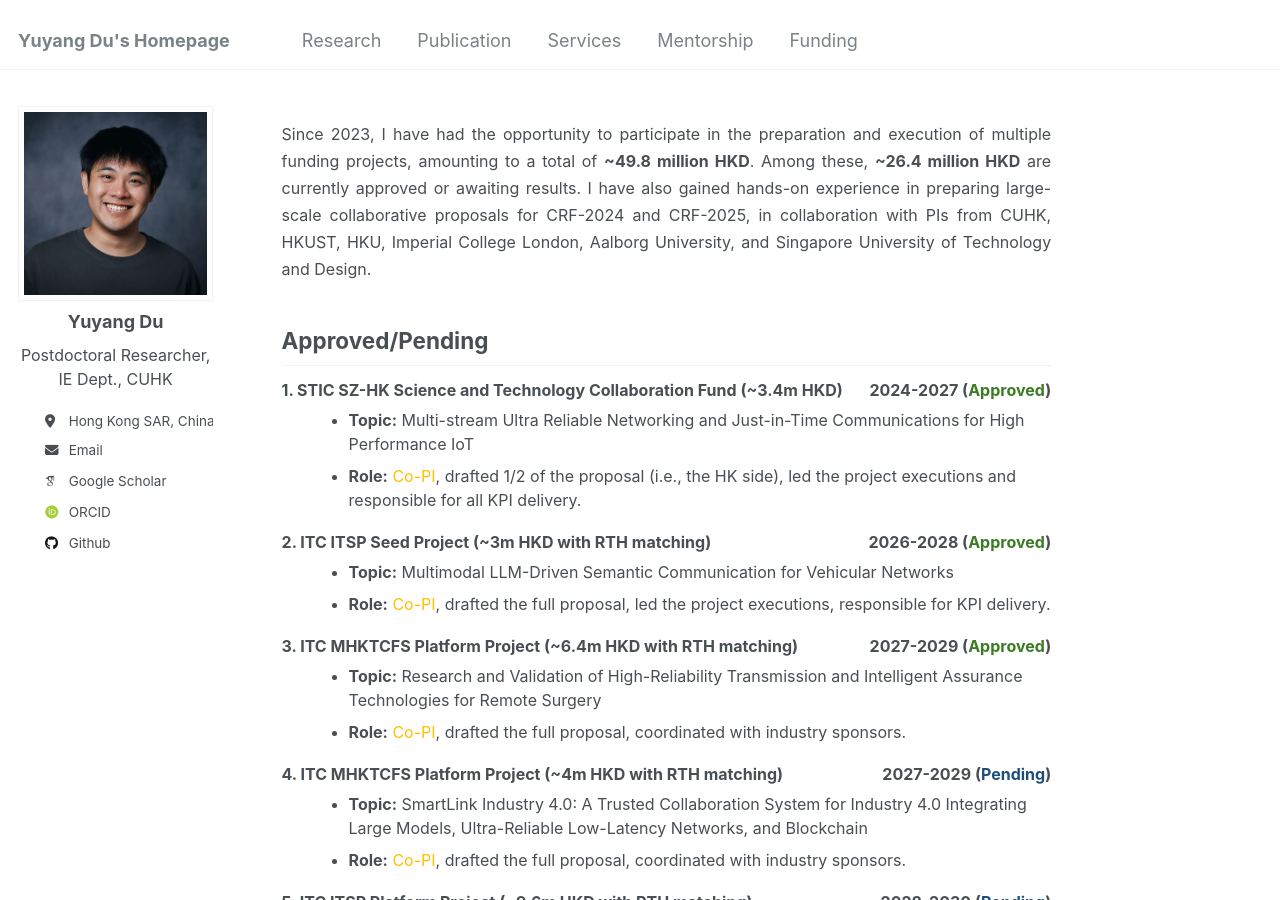
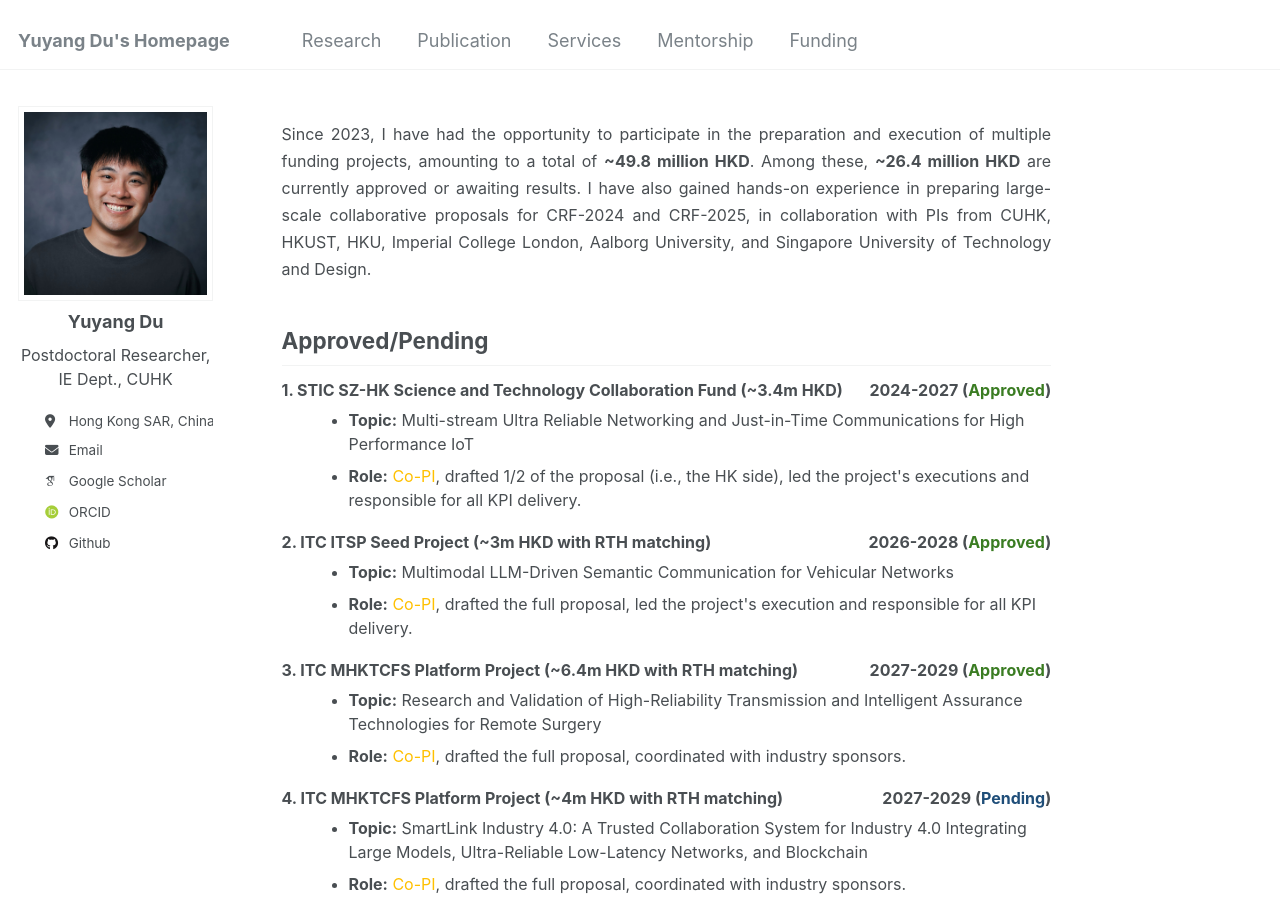
Before and after one commit to yuyangdu01/yuyangdu01.github.io, a Jekyll site: the page built from _pages/funding.md, in a window 1280 px wide and 900 px high. Built offline with Jekyll 4.4.1, drawn with Linux system fonts in a browser that asks for light colours; some web fonts are replaced.

Commit message:
Update funding.md

```diff
--- a/_pages/funding.md
+++ b/_pages/funding.md
@@ -23,7 +23,7 @@ Approved/Pending
 </li>
 <ul style="margin-left: 1.5em; margin-top: 6px;">
   <font size=3><li><b>Topic:</b> Multi-stream Ultra Reliable Networking and Just-in-Time Communications for High Performance IoT</li></font>
-  <font size=3><li><b>Role:</b> <span style="color: #ffc000;">Co-PI</span>, drafted 1/2 of the proposal (i.e., the HK side), led the project executions and responsible for all KPI delivery.</li></font>
+  <font size=3><li><b>Role:</b> <span style="color: #ffc000;">Co-PI</span>, drafted 1/2 of the proposal (i.e., the HK side), led the project's executions and responsible for all KPI delivery.</li></font>
 </ul>
 
 <li style="display: flex; justify-content: space-between; align-items: center; list-style-type: none;">
@@ -32,7 +32,7 @@ Approved/Pending
 </li>
 <ul style="margin-left: 1.5em; margin-top: 6px;">
   <font size=3><li><b>Topic:</b> Multimodal LLM-Driven Semantic Communication for Vehicular Networks</li></font>
-  <font size=3><li><b>Role:</b> <span style="color: #ffc000;">Co-PI</span>, drafted the full proposal, led the project executions, responsible for KPI delivery.</li></font>
+  <font size=3><li><b>Role:</b> <span style="color: #ffc000;">Co-PI</span>, drafted the full proposal, led the project's execution and responsible for all KPI delivery.</li></font>
 </ul>
 
 <li style="display: flex; justify-content: space-between; align-items: center; list-style-type: none;">
```
